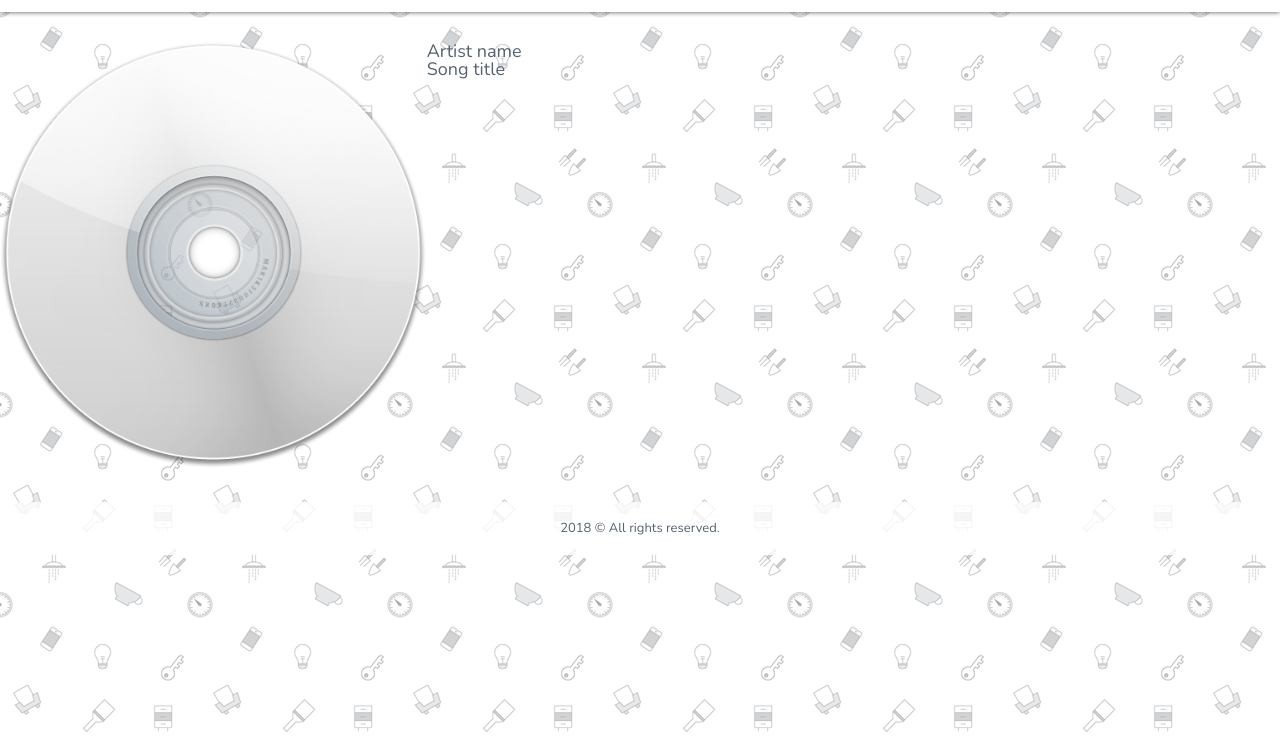
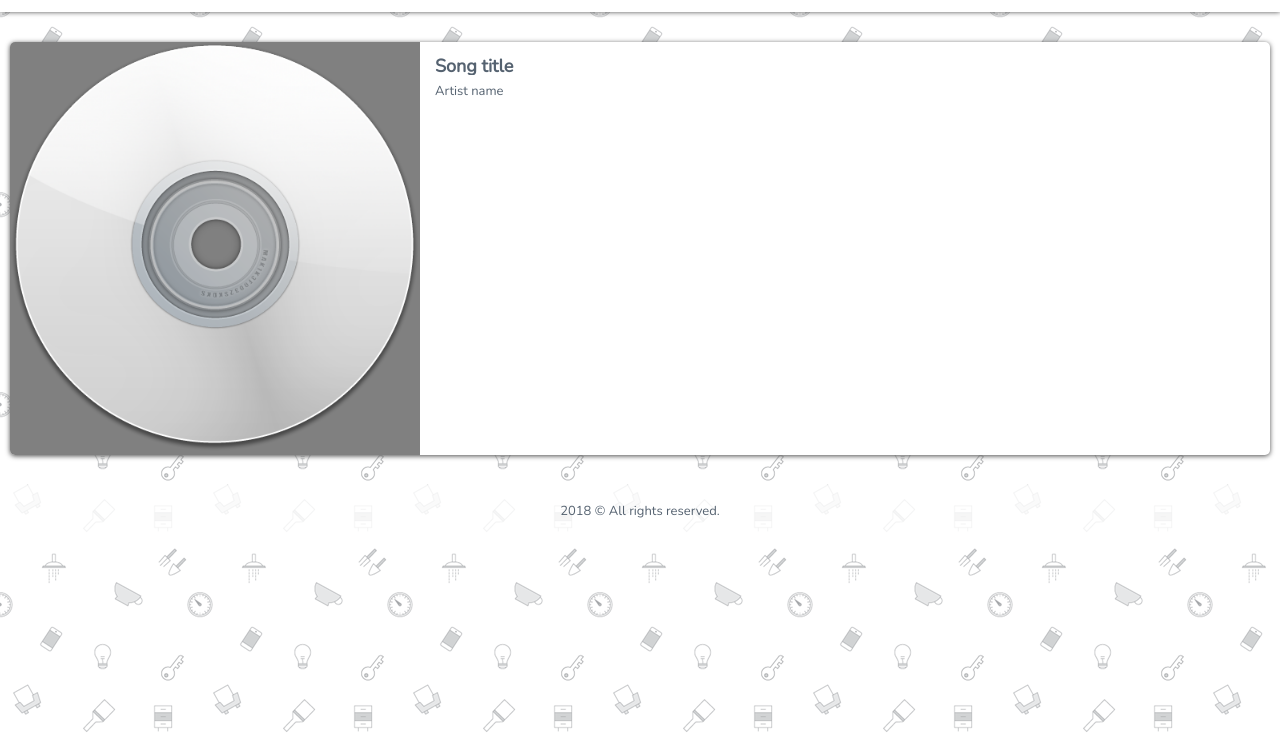
Before and after one commit to joselja/Practica_FrontEnd_Avanzado, a website built with webpack: page src/index.html in a window 1280 px wide. Shown: the part 61-800 px from the top of the page. Built offline with nearby package versions, Linux system fonts and the light colour scheme.

Commit message:
Terminamos de maquetar el listado de canciones para la versión móvil

```diff
--- a/src/index.html
+++ b/src/index.html
@@ -17,8 +17,8 @@
                 <img src="<%= require('./assets/img/disk-empty.png') %>" alt="Artist name - Song title">
             </div>
             <div class="info">
+                <div class="title">Song title</div>
                 <div class="artist">Artist name</div>
-                <div class="title">Song title</div>
             </div>
         </article>
         <% } %>
--- a/src/scss/_header.scss
+++ b/src/scss/_header.scss
@@ -1,6 +1,4 @@
 @import "mixins/transparent-background";
-
-$shadow-color: lighten(black, 30%);
 
 .web-header {
     text-align: center;
--- a/src/scss/_songs-list.scss
+++ b/src/scss/_songs-list.scss
@@ -1,16 +1,42 @@
+@import "mixins/text-overflow-ellipsis";
+
 .songs-list {
 
     .song {
         display: flex;
+        background: white;
+        margin: 10px;
+        box-shadow: 0 1px 5px $shadow-color;
+        border-radius: 5px;
+        overflow: hidden;
+        transition: $default-transition-time all;
+
+        &:hover {
+            cursor: pointer;
+            box-shadow: 0 0 5px $shadow-color;
+        }
+        &:active {
+            box-shadow: 0 0 1px $shadow-color;
+        }
 
         .cover {
             flex: 1;
+            background: grey;
         }
 
         .info {
             flex: 2;
-            .artist {}
-            .title {}
+            margin: 15px 15px 0px 15px;
+            overflow: hidden;
+            .artist {
+                margin-top: 10px;
+                font-size: $font-size-small;
+                @include text-overflow-ellipsis;
+            }
+            .title {
+                font-weight: bold;
+                @include text-overflow-ellipsis;
+            }
         }
 
     }
--- a/src/scss/_variables.scss
+++ b/src/scss/_variables.scss
@@ -30,3 +30,7 @@ $main-text-color: $color-mightly-slate;
 $links-color: $color-grandmas-pillow;
 $links-hover-color: $color-cheery-pink;
 $brand-color: $color-cheery-pink;
+$shadow-color: lighten(black, 30%);
+
+// Transitions
+$default-transition-time: 0.25s;
--- /dev/null
+++ b/src/scss/mixins/text-overflow-ellipsis.scss
@@ -0,0 +1,5 @@
+@mixin text-overflow-ellipsis {
+    text-overflow: ellipsis;
+    white-space: nowrap;
+    overflow: hidden;
+}
--- a/src/scss/mixins/transparent-background.scss
+++ b/src/scss/mixins/transparent-background.scss
@@ -1,4 +1,4 @@
-@mixin transparent-background($color, $alpha:0.2, $time:0.25s) {
+@mixin transparent-background($color, $alpha:0.2, $time:$default-transition-time) {
     transition: $time;
     background: transparentize($color, $alpha);
     &:hover {
```
